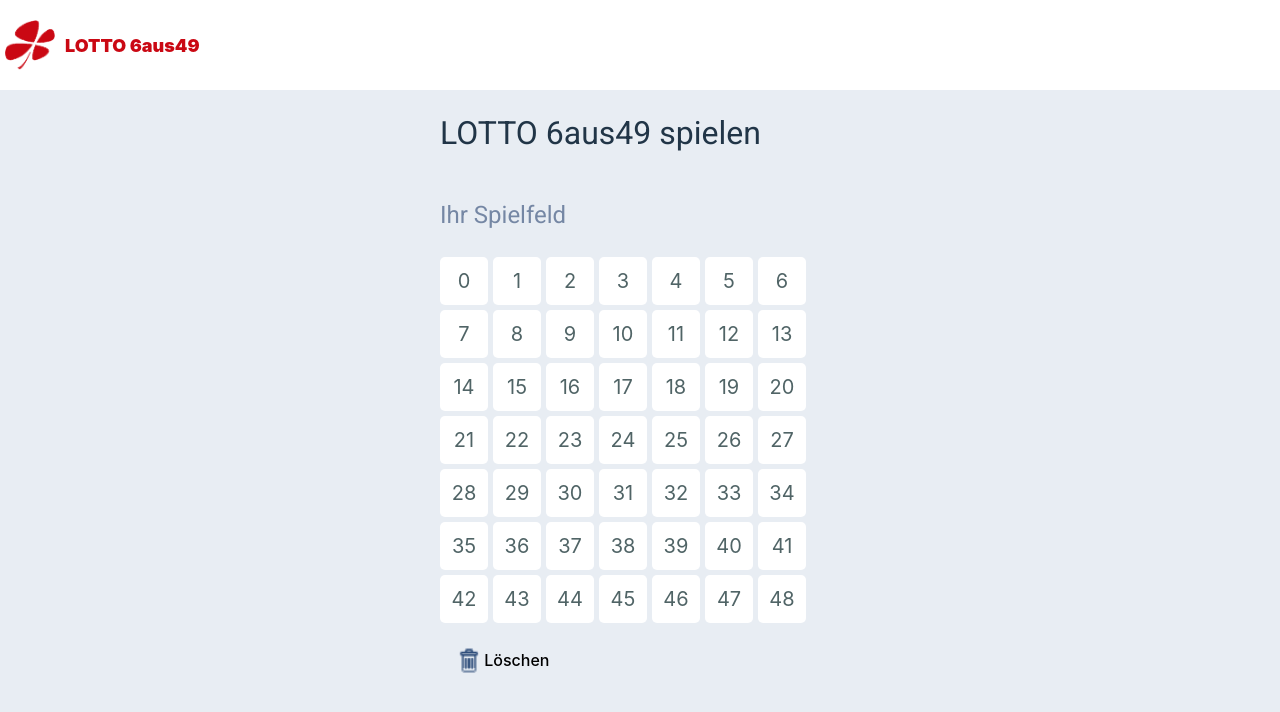
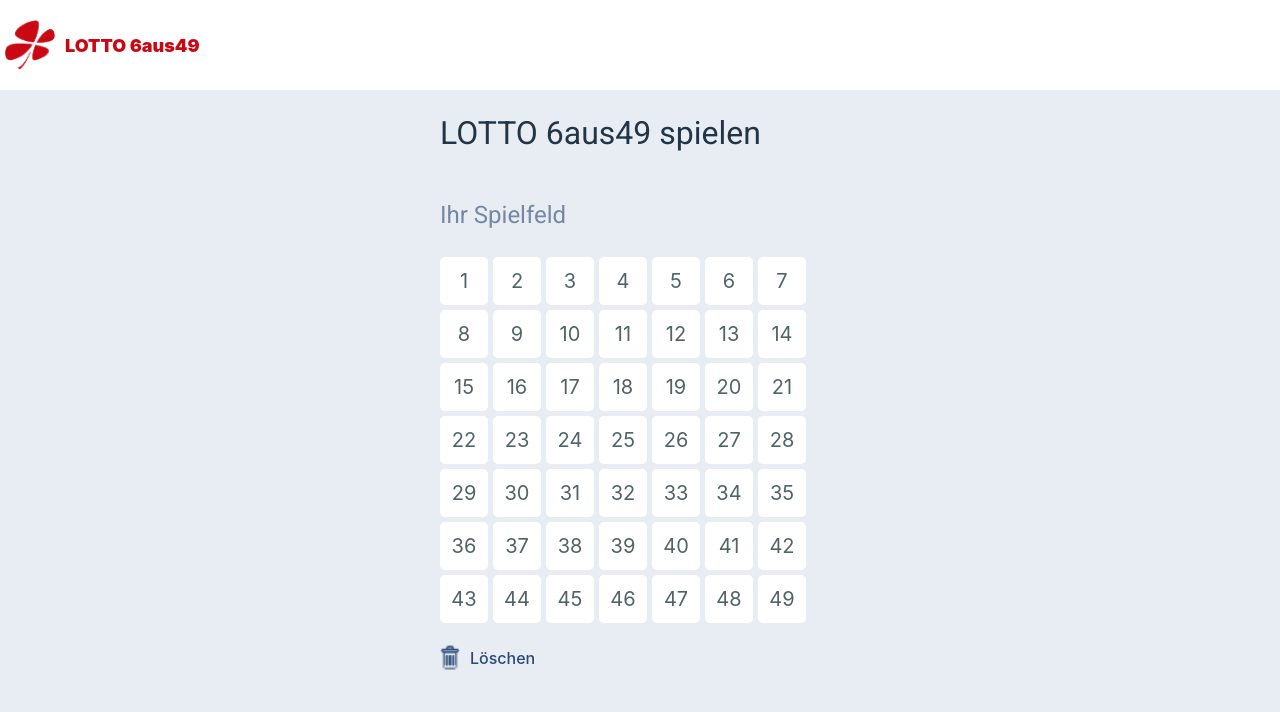
Before and after one commit to nehais/lotto-6aus49, a React (Vite) app: page /spielen in a window 1280 px wide. Shown: the top 712 px of the page. Built offline with nearby package versions, Linux system fonts and the light colour scheme.

Commit message:
Selection on max 6 nos & Delete

```diff
--- a/src/components/GameBoard.jsx
+++ b/src/components/GameBoard.jsx
@@ -1,26 +1,44 @@
 import { useEffect, useState } from "react";
 import GameCell from "./GameCell";
 
-import DeleteIcon from "../assets/delete-icon.png";
-
 const GameBoard = () => {
   const boardCellsCount = 49;
-  const [boardCells, setboardCells] = useState([]);
+  const [boardCells, setBoardCells] = useState([]);
+  const [selectionCompl, setSelectionCompl] = useState(false);
 
   useEffect(() => {
-    setboardCells([...Array(boardCellsCount).keys()]);
+    const selArr = boardCells.filter((cell) => cell.selected);
+    setSelectionCompl(selArr.length === 6 ? true : false);
+  }, [boardCells]);
+
+  useEffect(() => {
+    let cellArr = [];
+    for (let i = 1; i <= boardCellsCount; i++) {
+      cellArr.push({ no: i, selected: false });
+    }
+
+    setBoardCells([...cellArr]);
   }, [boardCellsCount]);
+
+  function deleteSelections() {
+    setBoardCells((prev) => prev.map((cell) => ({ ...cell, selected: false })));
+  }
 
   return (
     <div className="game-board">
       <div className="board-row">
-        {boardCells &&
-          boardCells.map((cellVal) => (
-            <GameCell value={cellVal} key={cellVal} />
+        {Array.isArray(boardCells) &&
+          boardCells.map((cell, index) => (
+            <GameCell
+              value={cell.no}
+              key={index}
+              selected={cell.selected}
+              setBoardCells={setBoardCells}
+              selectionCompl={selectionCompl}
+            />
           ))}
       </div>
-      <button className="delete-button">
-        <img src={DeleteIcon} alt="Delete Icon" className="delete-icon" />
+      <button className="delete-button" onClick={deleteSelections}>
         Löschen
       </button>
     </div>
--- a/src/components/GameCell.jsx
+++ b/src/components/GameCell.jsx
@@ -1,15 +1,28 @@
-import { useState } from "react";
 import SelectedIcon from "../assets/selected.png";
 
-const GameCell = ({ value }) => {
-  const [cellSelected, setCellSelected] = useState(false);
+const GameCell = ({ value, selected, setBoardCells, selectionCompl }) => {
+  function selectionChanged(e) {
+    //6 Nos selected. No further selection allowed
+    if (selectionCompl && !selected) return;
+
+    setBoardCells((prev) =>
+      prev.map((cell) =>
+        cell.no === value ? { ...cell, selected: !cell.selected } : cell
+      )
+    );
+  }
 
   return (
-    <div className="game-cell" onClick={() => setCellSelected((prev) => !prev)}>
-      {cellSelected && (
+    <div
+      className={`game-cell  ${
+        selectionCompl && !selected ? "cell-disabled" : " "
+      } `}
+      onClick={selectionChanged}
+    >
+      {selected && (
         <img src={SelectedIcon} alt="Cell selected Icon" className="sel-icon" />
       )}
-      {!cellSelected && <span className="cell-value">{value}</span>}
+      {!selected && <span className="cell-value">{value}</span>}
     </div>
   );
 };
--- a/src/styles/Game.css
+++ b/src/styles/Game.css
@@ -41,6 +41,8 @@
 
   border-radius: 5px;
   background-color: white;
+  color: #506466;
+
   display: flex;
   justify-content: center;
   align-items: center;
@@ -49,9 +51,13 @@
 }
 
 .cell-value {
-  color: #506466;
   font-size: 20px;
   font-weight: 400;
+}
+
+.cell-disabled {
+  color: #cad0d1;
+  cursor: not-allowed;
 }
 
 .sel-icon {
@@ -63,18 +69,22 @@
 
 .delete-button {
   background-color: transparent;
+  background-image: url("../assets/delete-icon.png");
+  background-repeat: no-repeat;
+  background-size: 20px;
+  background-position: left;
+
   border: none;
-
-  display: flex;
-  align-items: center;
-  gap: 5px;
+  width: 100px;
+  padding-left: 30px;
+  color: #294977;
 }
 
 .delete-button:hover {
   color: red;
+  background-image: url("../assets/delete-icon-focus.png");
 }
 
-.delete-icon {
-  width: 20px;
-  object-fit: contain;
+.delete-button:focus {
+  outline: none;
 }
```
Also changed, not shown: src/assets/delete-icon-focus.png (added), src/assets/delete-icon.png.
